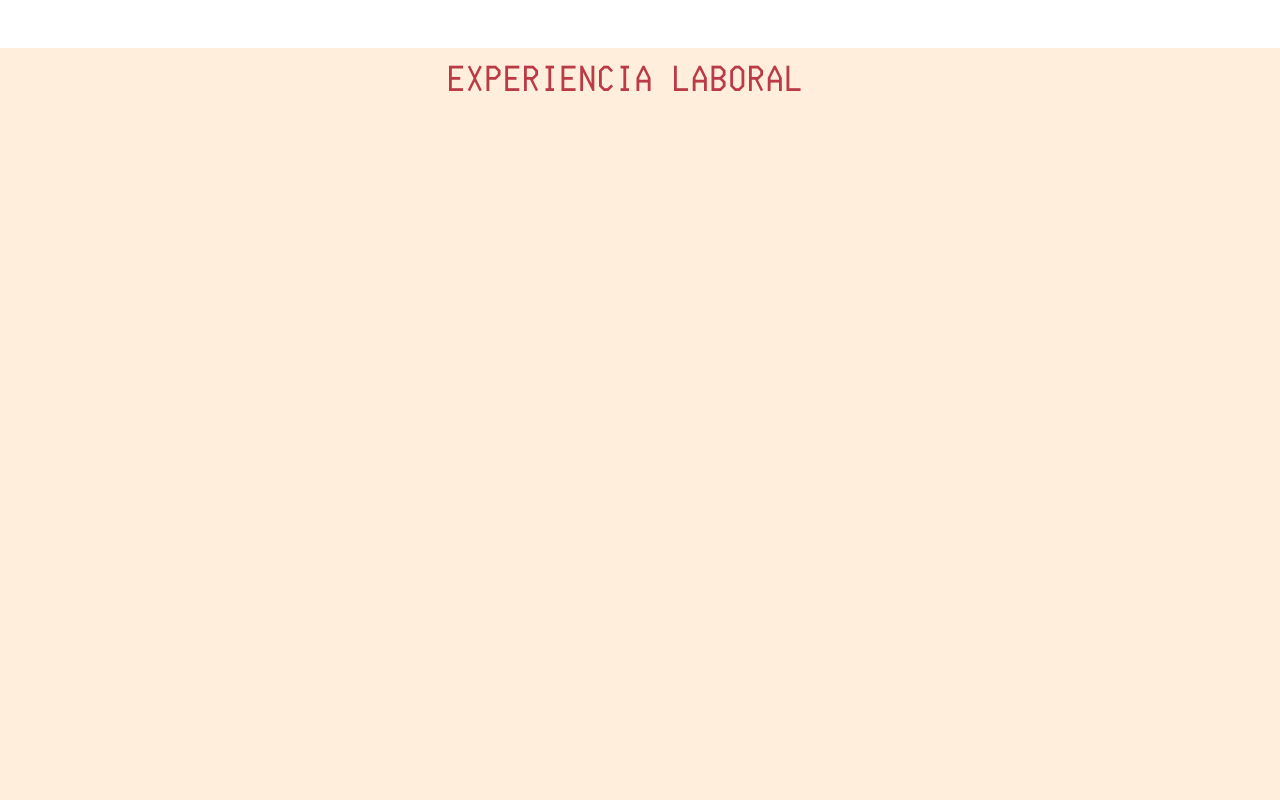
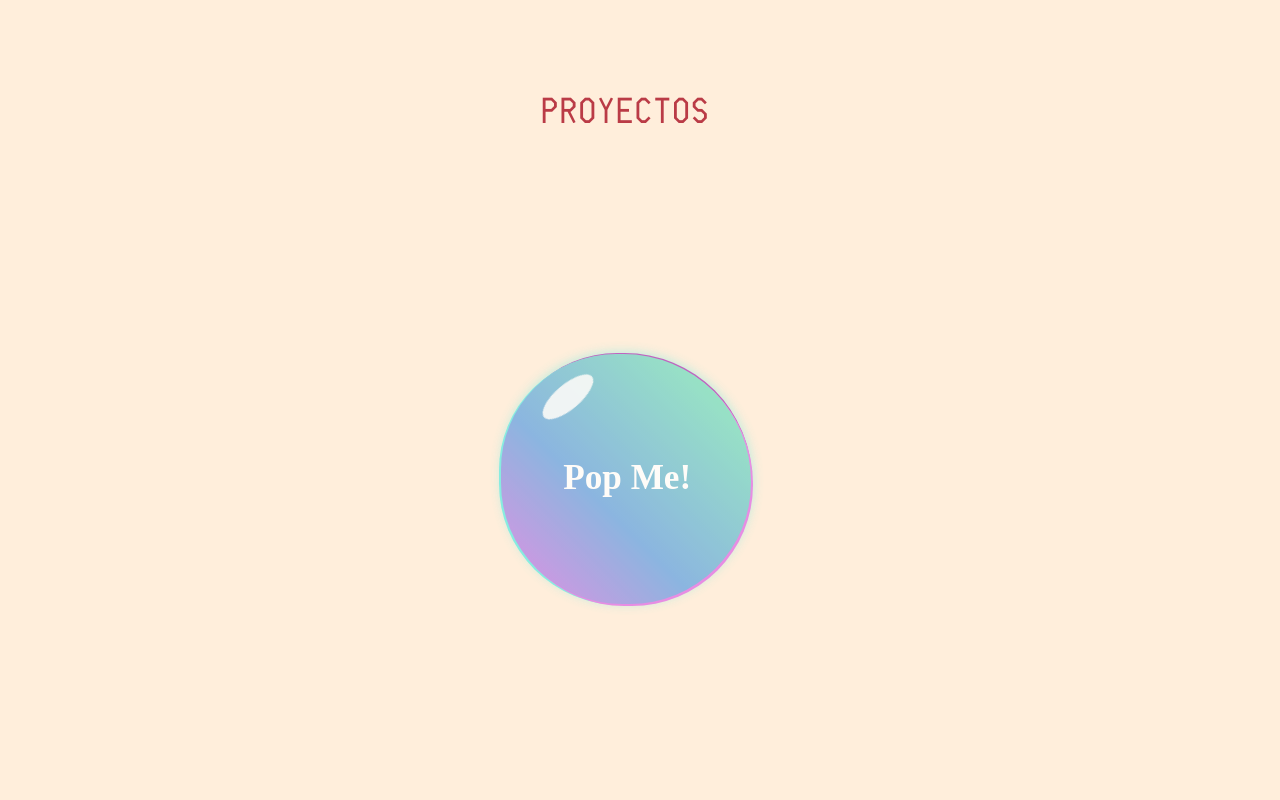
Before and after one commit to JTomas88/Portfolio_2025, a React (Vite) app: page /proyectos in a window 1280 px wide. Shown: the top 800 px of the page. Built offline with nearby package versions, Linux system fonts and the light colour scheme.

Commit message:
se añade burbuja a proyectos

```diff
--- a/src/pages/ExperienciaLaboral/ExperienciaLaboral.jsx
+++ b/src/pages/ExperienciaLaboral/ExperienciaLaboral.jsx
@@ -4,9 +4,9 @@ import "./experiencialaboral.css";
 
 export default function ExperienciaLaboral() {
     return (
-        <div className="w-full min-h-screen formacion_container py-8 flex flex-col">
+        <div className="w-full min-h-screen experiencia_container py-8 flex flex-col">
             <div className="m-5">
-                <div className="text-6xl font-bold titulo_formacion text-center">
+                <div className="text-6xl font-bold titulo_experiencia text-center">
                     EXPERIENCIA LABORAL
                 </div>
             </div>
@@ -31,7 +31,7 @@ export default function ExperienciaLaboral() {
                             <time className="font-mono italic">08/2009 - 12/2024</time>
                             <div className="text-lg font-black">Atento España Teleservicios (Toledo)</div>
                             <div className="text-sm">Contact center</div>
-                            <p className="descripcion">
+                            <p className="descripcion_experiencia">
                                 Quality/Formador: auditorías de llamadas, feedback con teleoperadores, revisión y corrección de operativa, formaciones individuales/grupales de nuevos productos y servicios o reciclajes. Reportes de análisis de calidad y seguimiento de formaciones.<hr />
                                 Coordinador: gestión de grupo de teleoperadores, seguimiento individualizado de items de calidad, TMO, ausencias, ventas formuladas y tramitadas, reportes de ventas, reuniones con resto de coordinadores y gerencia. <hr />
                                 Teloperador: funciones de atención al cliente, captación y venta cruzada, gestión y seguimiento de reclamaciones, gestión y seguimiento de averías, baja de líneas telefónicas, funciones de back office.
--- a/src/pages/ExperienciaLaboral/experiencialaboral.css
+++ b/src/pages/ExperienciaLaboral/experiencialaboral.css
@@ -0,0 +1,16 @@
+.experiencia_container {
+  background-color: #ffeedb;
+  padding-right: 2%;
+}
+
+.titulo_experiencia {
+  color: #ba3b46;
+  font-family: 'Computer-says-no', sans-serif;
+}
+
+.descripcion_experiencia {
+  font-family: 'Computer-says-no', sans-serif;
+  font-size: 1.5rem;
+  line-height: 1.1;
+  text-align: justify;
+}
--- a/src/pages/Formacion/formacion.css
+++ b/src/pages/Formacion/formacion.css
@@ -21,7 +21,7 @@ hr {
   background-color: #61c9a8;
 }
 
-.descripcion {
+.descripcion_formacion {
   font-family: 'Computer-says-no', sans-serif;
   font-size: 1.5rem;
   line-height: 1.1;
--- a/src/pages/Proyectos/Proyectos.jsx
+++ b/src/pages/Proyectos/Proyectos.jsx
@@ -1,16 +1,89 @@
-import React, { useState } from "react";
+import React, { useState, useRef } from "react";
 import { useNavigate, } from "react-router-dom";
 import "./proyectos.css";
 
 export default function Proyectos() {
+
+    const [isPopped, setIsPopped] = useState(false);
+    const [showBubble, setShowBubble] = useState(true);
+    const [showBlowButton, setShowBlowButton] = useState(false);
+
+    const splashRef = useRef(null);
+    const bubbleRef = useRef(null);
+
+    const popBubble = () => {
+        setIsPopped(true);
+        setShowBubble(false);
+
+        // Reiniciar animación forzando reflow
+        const splash = splashRef.current;
+        splash.style.display = "block";
+        splash.style.animation = "none"; // quitar animación
+        void splash.offsetWidth;         // forzar reflow
+        splash.style.animation = "splash 0.2s forwards"; // volver a aplicar
+
+        setTimeout(() => {
+            setShowBlowButton(true);
+        }, 200);
+    };
+
+    const blowBubble = () => {
+        setIsPopped(false);
+        setShowBubble(true);
+        setShowBlowButton(false)
+
+        // reset animation
+        bubbleRef.current.style.animation = "blow 1s";
+        setTimeout(() => {
+            bubbleRef.current.style.animation = "wobble 4s linear infinite alternate";
+        }, 1000);
+
+        splashRef.current.style.display = "none";
+    };
+
+
     return (
-        <div className="w-full min-h-screen formacion_container">
+        <div className="w-full min-h-screen proyectos_container py-8 flex flex-col">
             <div className="m-5">
-                <div className="text-6xl font-bold titulo_formacion text-center">
-                    EXPERIENCIA LABORAL
+                <div className="text-6xl font-bold titulo_proyectos text-center">
+                    PROYECTOS
                 </div>
             </div>
-            <main></main>
+
+            {showBubble && (
+                <button
+                    ref={bubbleRef}
+                    className="bubble"
+                    onClick={popBubble}
+                >
+                    <div className="blue"></div>
+                    <div className="purple"></div>
+                    <div className="pink"></div>
+                    <div className="highlight" />
+                    <div className="text">Pop Me!</div>
+                </button>
+            )}
+
+            <div
+                className="container"
+                ref={splashRef}
+                style={{ display: "none" }}
+            >
+                {Array.from({ length: 6 }).map((_, idx) => (
+                    <div key={idx} className="splash">
+                        <div className="tail"><div className="tail" /></div>
+                    </div>
+                ))}
+            </div>
+
+            <button
+                className={`blow ${showBlowButton ? "show" : ""}`}
+                onClick={blowBubble}
+            >
+                Blow Bubble
+            </button>
+
+
         </div>
     )
 }
--- a/src/pages/Proyectos/proyectos.css
+++ b/src/pages/Proyectos/proyectos.css
@@ -0,0 +1,305 @@
+.proyectos_container {
+  background-color: #ffeedb;
+  padding-right: 2%;
+}
+
+.titulo_proyectos {
+  color: #ba3b46;
+  font-family: 'Computer-says-no', sans-serif;
+}
+
+@import url('https://fonts.googleapis.com/css2?family=Sniglet:wght@400;800&display=swap');
+
+* {
+  -webkit-touch-callout: none;
+  -webkit-user-select: none;
+  -khtml-user-select: none;
+  -moz-user-select: none;
+  -ms-user-select: none;
+  user-select: none;
+}
+
+.bubble {
+  position: relative;
+  display: flex;
+  align-items: center;
+  font-size: 34px;
+  margin: auto;
+  background-color: #b141b9;
+  height: 250px;
+  width: 250px;
+  opacity: 80%;
+  animation: wobble 4s linear 1s infinite alternate;
+  box-shadow: 0px 0px 12px 0px #6aebe2aa;
+  border: none;
+  border-radius: 44% 52% 44% 50%;
+  transition: all 0.3s;
+}
+
+.bubble:hover {
+  height: 275px;
+  width: 275px;
+  transition: all 0.3s;
+  box-shadow: 0px 0px 40px 2px #6aebe2ee;
+  font-size: 39px;
+}
+
+.bubble:active {
+  height: 225px;
+  width: 225px;
+  transition: all 0.2s;
+  box-shadow: 0px 0px 6px 0px #6aebe2aa;
+  font-size: 30px;
+}
+
+.highlight {
+  position: absolute;
+  top: 12%;
+  left: 13%;
+  width: 25%;
+  height: 10%;
+  transform: rotateZ(-40deg);
+  border-radius: 50%;
+  background-color: #ffffffdd;
+  z-index: 5;
+  animation: move 4s linear 1s infinite alternate;
+}
+
+.text {
+  position: absolute;
+  top: 50%;
+  transform: translateY(-50%) translateX(-50%);
+  left: 50%;
+  height: fit-content;
+  width: 100%;
+  z-index: 6;
+  font-family: 'Sniglet';
+  font-weight: 800;
+  color: white;
+  text-align: center;
+  animation: pulse 4s linear 1s infinite alternate;
+}
+
+.purple {
+  position: absolute;
+  top: 1px;
+  left: -1px;
+  background-image: linear-gradient(
+    225deg,
+    #83f2b4 0%,
+    #6fa7e1 60%,
+    #e175e5 100%
+  );
+  height: 100%;
+  width: 100%;
+  z-index: 3;
+  border-radius: 44% 52% 44% 50%;
+  animation: wobble 4s linear 1s infinite alternate;
+}
+
+.blue {
+  position: absolute;
+  top: 2px;
+  left: -3px;
+  background-color: #6aebe2;
+  z-index: 1;
+  height: 100%;
+  width: 100%;
+  border-radius: 44% 52% 44% 50%;
+  animation: wobble 4s linear 1s infinite alternate;
+}
+
+.pink {
+  position: absolute;
+  top: 3px;
+  left: 1px;
+  background-color: #e175e5;
+  z-index: 1;
+  height: 100%;
+  width: 100%;
+  border-radius: 44% 52% 44% 50%;
+  animation: wobble 4s linear 1s infinite alternate;
+}
+
+.container {
+  display: none;
+  position: fixed;
+  pointer-events: none;
+  width: 250px;
+  height: 250px;
+  left: 50%;
+  transform: translateX(-50%);
+}
+
+.splash {
+  margin: auto;
+  position: absolute;
+  height: 30px;
+  width: 30px;
+  border-bottom: 1px solid #ffffffcc;
+  border-radius: 50%;
+  background-image: linear-gradient(
+    225deg,
+    #83f2b4 0%,
+    #6fa7e1 60%,
+    #e175e5 100%
+  );
+  z-index: 1;
+}
+
+.tail {
+  position: absolute;
+  top: -30%;
+  left: 20%;
+  width: 60%;
+  height: 60%;
+  border-radius: 50%;
+  z-index: 0;
+  border-top: 1px solid #ffffffcc;
+}
+
+.splash:nth-child(1) {
+  top: 0px;
+  left: 15%;
+  transform: rotateZ(120deg);
+}
+.splash:nth-child(2) {
+  top: 0px;
+  right: 15%;
+  transform: rotateZ(-120deg);
+}
+.splash:nth-child(3) {
+  top: 45%;
+  transform: rotateZ(100deg);
+}
+.splash:nth-child(4) {
+  top: 45%;
+  right: 0;
+  transform: rotateZ(-100deg);
+}
+.splash:nth-child(5) {
+  transform: rotateZ(60deg);
+  bottom: 0;
+  left: 15%;
+}
+.splash:nth-child(6) {
+  bottom: 0;
+  right: 15%;
+  transform: rotateZ(-60deg);
+}
+
+.blow {
+  opacity: 0;
+  pointer-events: none;
+  transition: opacity 0.3s ease;
+  position: absolute;
+  bottom: 10%;
+  left: 50%;
+  transform: translateX(-50%);
+  font-family: 'Sniglet';
+  font-weight: 400;
+  font-size: 20px;
+  color: white;
+  padding: 12px;
+  border: none;
+  border-radius: 30px;
+  background-image: linear-gradient(to top right, #b141b9, #b141b9aa);
+  box-shadow: 0 0 10px 0px #b141b9aa;
+  z-index: 10;
+}
+
+/* Clase visible */
+.blow.show {
+  opacity: 1;
+  pointer-events: auto;
+}
+
+.blow:hover {
+  font-size: 22px;
+  transition: all 0.2s;
+  box-shadow: 0 0 12px 2px #b141b9aa;
+}
+
+.blow:active {
+  transition: all 0.2s;
+  font-size: 18px;
+  box-shadow: 0 0 8px 0px #b141b9aa;
+}
+
+@keyframes wobble {
+  0% {
+    border-radius: 44% 52% 44% 50%;
+  }
+  20% {
+    border-radius: 46% 50% 45% 48%;
+  }
+  30% {
+    border-radius: 48% 48% 46% 46%;
+  }
+  40% {
+    border-radius: 50% 46% 50% 44%;
+  }
+  50% {
+    border-radius: 52% 45% 52% 45%;
+  }
+  60% {
+    border-radius: 50% 46% 54% 46%;
+  }
+  70% {
+    border-radius: 48% 48% 52% 47%;
+  }
+  80% {
+    border-radius: 47% 50% 50% 48%;
+  }
+  90% {
+    border-radius: 45% 52% 47% 49%;
+  }
+  100% {
+    border-radius: 44% 50% 44% 50%;
+  }
+}
+
+@keyframes move {
+  50% {
+    transform: translate(5px, 5px) rotateZ(-41deg);
+  }
+}
+
+@keyframes splash {
+  0% {
+    width: 120px;
+    height: 90px;
+  }
+  50% {
+    opacity: 1;
+  }
+  100% {
+    width: 350px;
+    height: 260px;
+    opacity: 0;
+  }
+}
+
+@keyframes pulse {
+  50% {
+    font-size: 38px;
+  }
+}
+
+@keyframes blow {
+  0% {
+    height: 20px;
+    width: 20px;
+    border-radius: 50%;
+    font-size: 0px;
+  }
+  15% {
+    font-size: 0px;
+  }
+  100% {
+    height: 250px;
+    width: 250px;
+    border-radius: 44% 52% 44% 50%;
+    font-size: 34px;
+  }
+}
```
Also changed, not shown: src/pages/Formacion/Formacion.jsx (+7 -7 lines).
